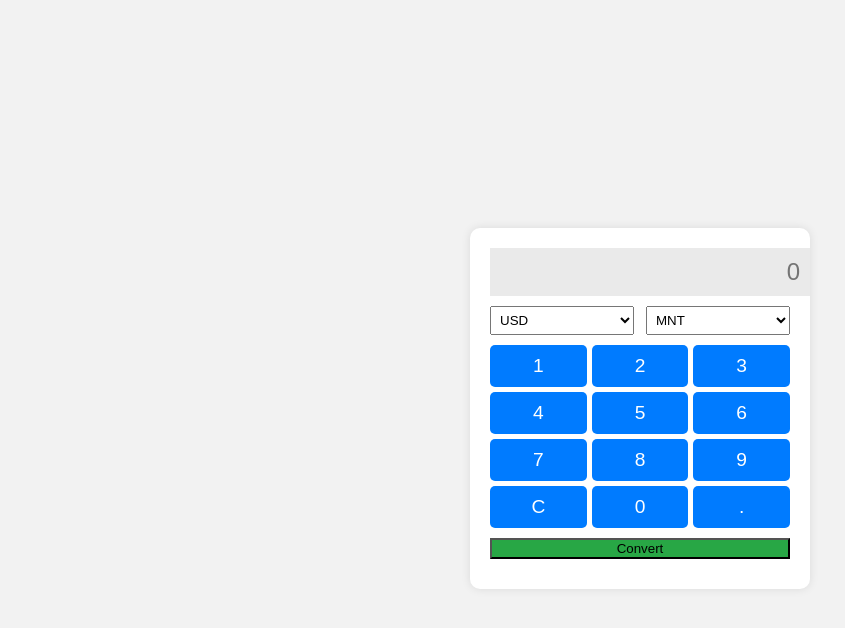
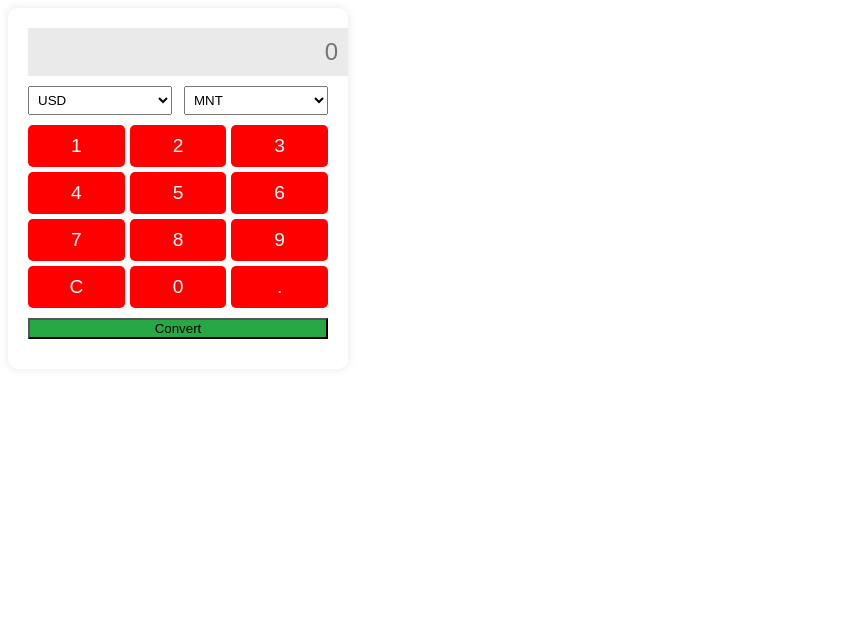
Before and after one commit to Venus0705/Batzorig, a plain HTML site: page lab9.html in a window 1280 px wide. Shown: the whole page, without its empty margins (0-845 px from the left). Drawn offline with Linux system fonts and the light colour scheme.

Commit message:
Update lab9.html

```diff
--- a/lab9.html
+++ b/lab9.html
@@ -6,7 +6,7 @@
   <style>
     body {
       font-family: Arial, sans-serif;
-      background: #f2f2f2;
+      background: #808080
       display: flex;
       justify-content: center;
       align-items: center;
@@ -47,7 +47,7 @@
     .buttons button {
       font-size: 1.2em;
       padding: 10px;
-      background: #007bff;
+      background: #ff0000;
       color: white;
       border: none;
       border-radius: 5px;
```
